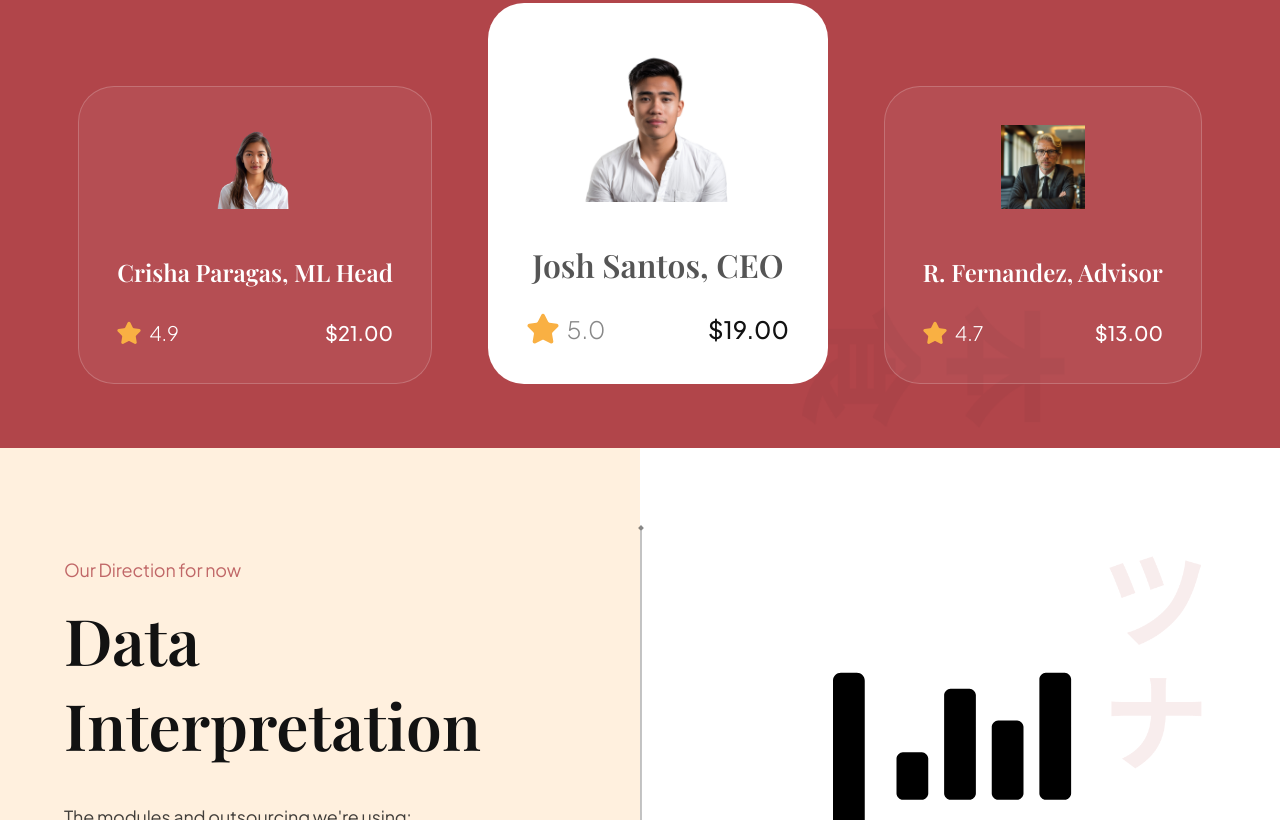
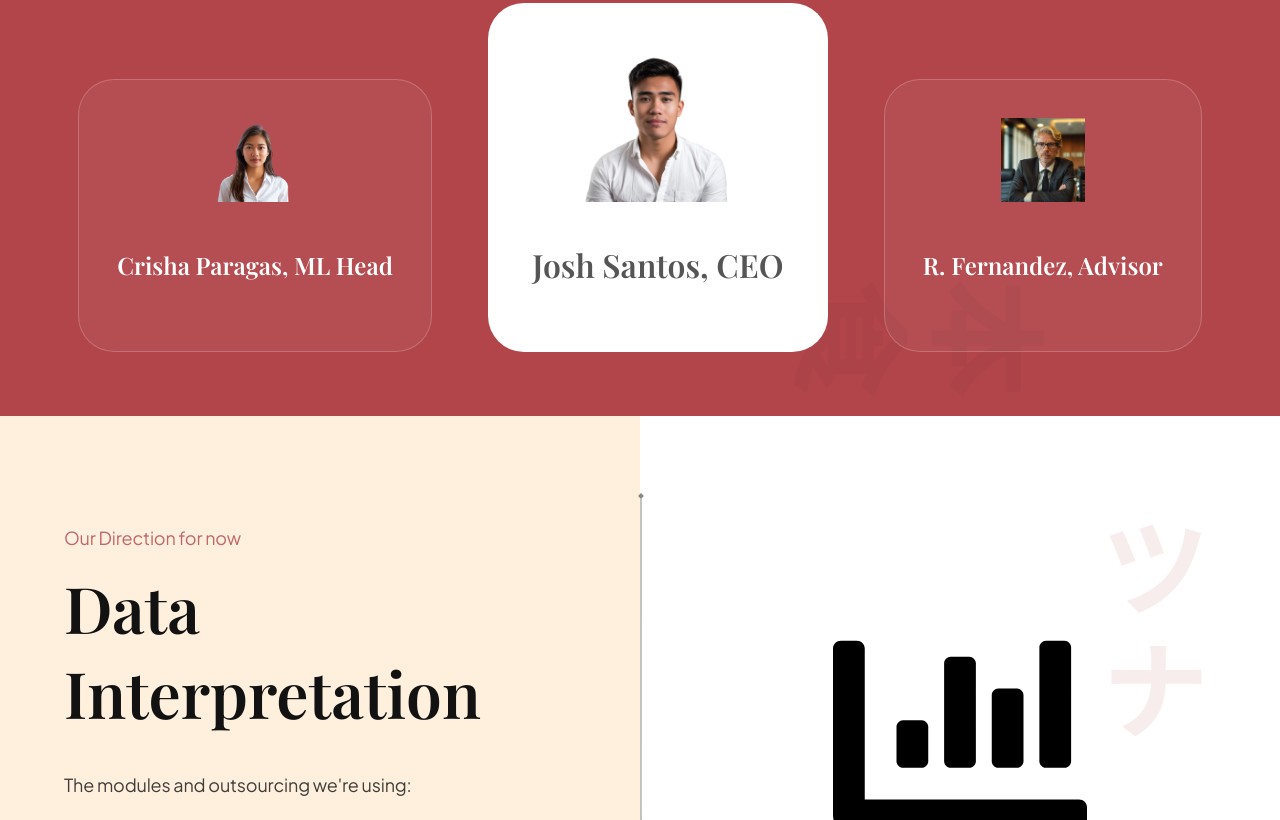
Before and after one commit to Sul4v/Wavish-World-Demo-Website, a plain HTML site: page index.html in a window 1280 px wide. Shown: the part 1729-2549 px from the top of the page. Drawn offline with nearby package versions, Linux system fonts and the light colour scheme.

Commit message:
Add files via upload

```diff
--- a/index.html
+++ b/index.html
@@ -21,13 +21,13 @@
             <a href="#menu">Goals</a>
           </li>
           <li>
-            <a href="#food">Fields</a>
-          </li>
-          <li>
-            <a href="#services">Services</a>
+            <a href="#food">Directions</a>
           </li>
           <li>
             <a href="#about-us">About Us</a>
+          </li>
+          <li>
+            <a href="#services">Newsletter</a>
           </li>
           <li>
             <img src="assets/search.svg" alt="search" />
@@ -114,39 +114,12 @@
     <section class="popular-foods" id="menu">
       <h2 class="popular-foods__title" data-aos="flip-up">Team Members</h2>
 
-      <!-- <div class="popular-foods__filters sushi__hide-scrollbar" data-aos="fade-up">
-        <button class="popular-foods__filter-btn active">All</button>
-        <button class="popular-foods__filter-btn">
-          <img src="/assets/sushi-9.png" alt="sushi 9" />
-          Sushi
-        </button>
-        <button class="popular-foods__filter-btn">
-          <img src="/assets/sushi-8.png" alt="sushi 8" />
-          Ramen
-        </button>
-        <button class="popular-foods__filter-btn">
-          <img src="/assets/sushi-7.png" alt="sushi 7" />
-          Udon
-        </button>
-        <button class="popular-foods__filter-btn">
-          <img src="/assets/sushi-6.png" alt="sushi 6" />
-          Danggo
-        </button>
-        <button class="popular-foods__filter-btn">All</button>
-      </div> -->
-
       <div class="popular-foods__catalogue" data-aos="fade-up">
         <article class="popular-foods__card">
           <img class="popular-foods__card-image" src="assets/ml_head.png" alt="sushi-12" />
           <h4 class="popular-foods__card-title">Crisha Paragas, ML Head</h4>
 
           <div class="popular-foods__card-details flex-between">
-            <div class="popular-foods__card-rating">
-              <img src="assets/star.svg" alt="star" />
-              <p>4.9</p>
-            </div>
-
-            <p class="popular-foods__card-price">$21.00</p>
           </div>
         </article>
 
@@ -155,12 +128,7 @@
           <h4 class="popular-foods__card-title">Josh Santos, CEO</h4>
 
           <div class="popular-foods__card-details flex-between">
-            <div class="popular-foods__card-rating">
-              <img src="assets/star.svg" alt="star" />
-              <p>5.0</p>
-            </div>
 
-            <p class="popular-foods__card-price">$19.00</p>
           </div>
         </article>
 
@@ -169,12 +137,7 @@
           <h4 class="popular-foods__card-title">R. Fernandez, Advisor</h4>
 
           <div class="popular-foods__card-details flex-between">
-            <div class="popular-foods__card-rating">
-              <img src="assets/star.svg" alt="star" />
-              <p>4.7</p>
-            </div>
 
-            <p class="popular-foods__card-price">$13.00</p>
           </div>
         </article>
       </div>
```
